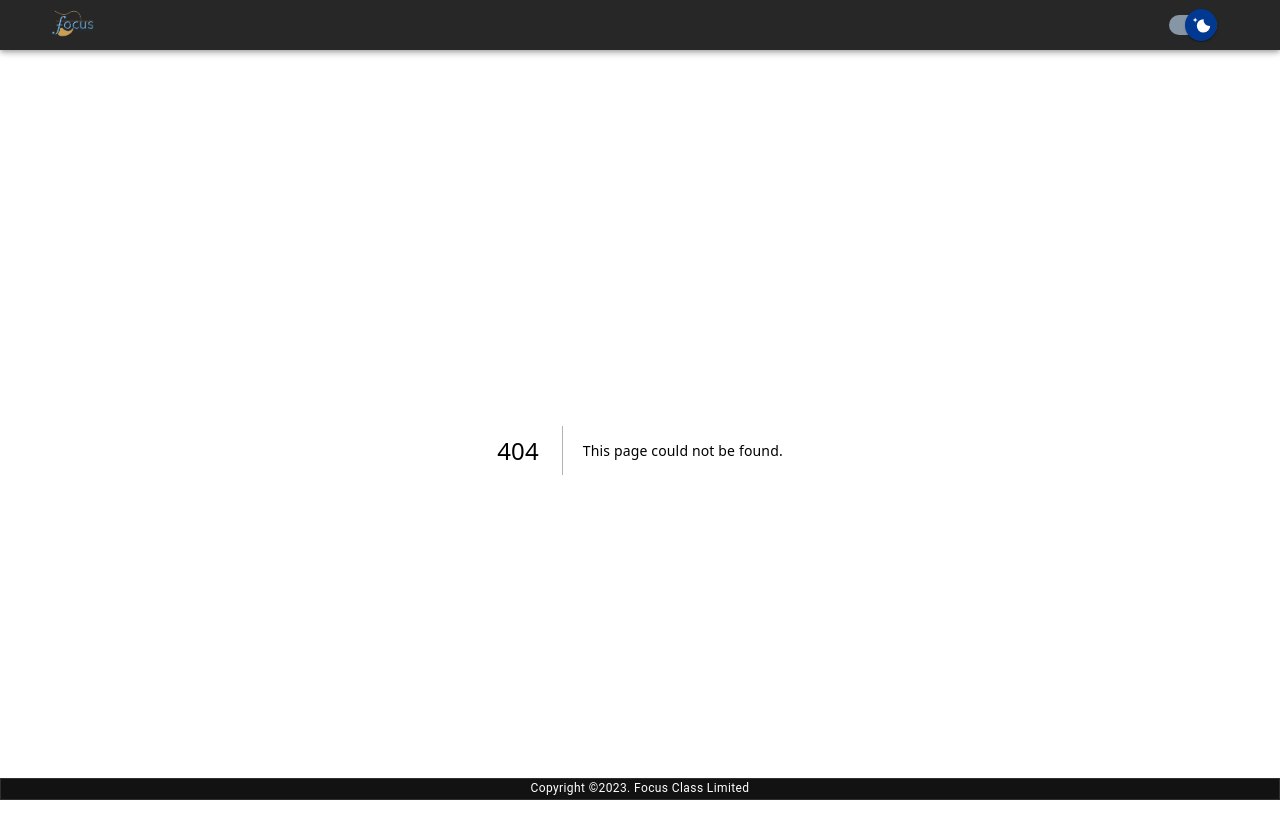
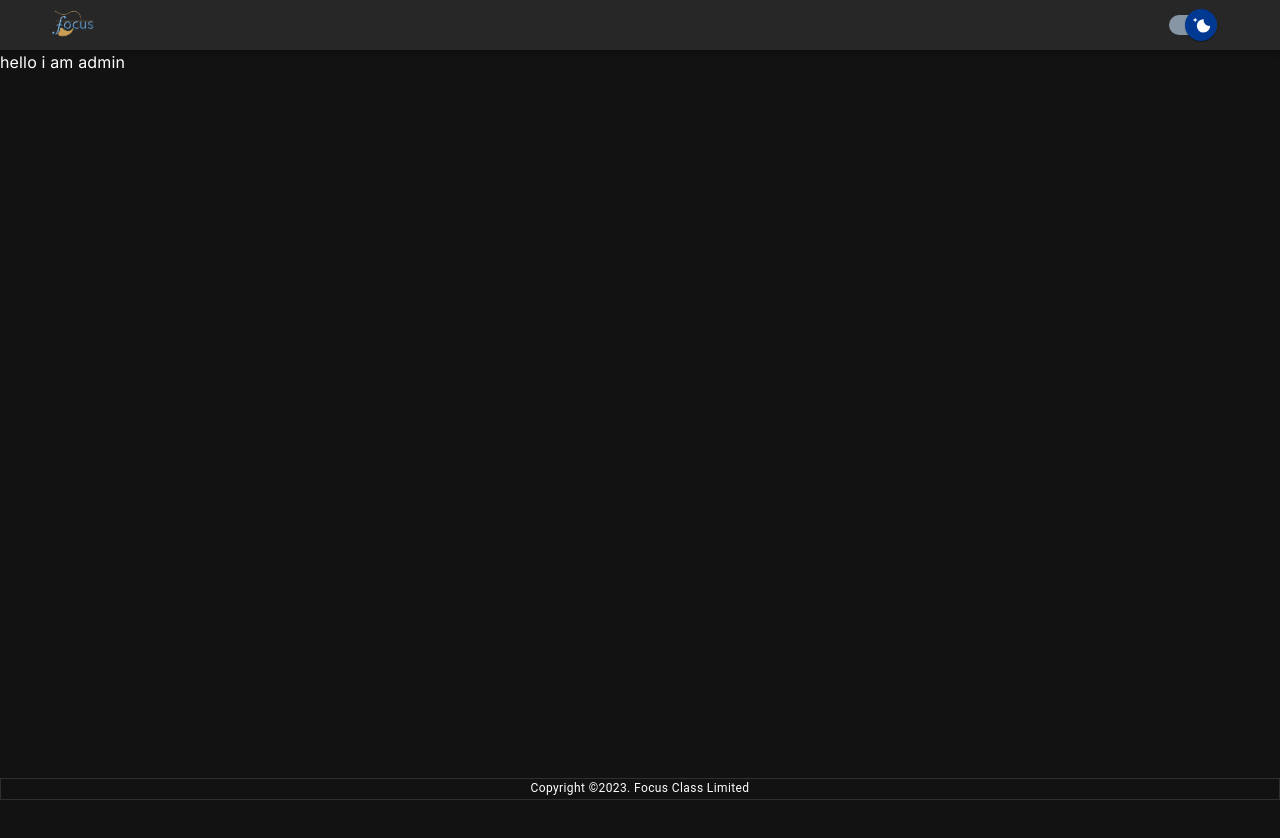
Before and after one commit to kamleshkumarverma1986/focus-class, a Next.js app: page /admin in a window 1280 px wide. Before the commit this address had no page. Shown: the top 838 px of the page. After the commit the page ends 800 px from the top, so only its background shows below. Built offline with nearby package versions, Linux system fonts and the light colour scheme.

Commit message:
last ho gaya

```diff
--- /dev/null
+++ b/app/admin/page.js
@@ -0,0 +1,9 @@
+"use client"
+
+export default function Admin() {
+  return (
+      <main>
+        hello i am admin
+      </main>
+  )
+}
--- a/package.json
+++ b/package.json
@@ -16,6 +16,7 @@
     "mongodb": "^6.3.0",
     "mongoose": "^8.0.3",
     "next": "14.0.4",
+    "next-auth": "^4.24.5",
     "react": "^18",
     "react-dom": "^18",
     "react-fast-marquee": "^1.6.2",
```
Also changed, not shown: 2 other files (tests, documents, lock files or other folders).
